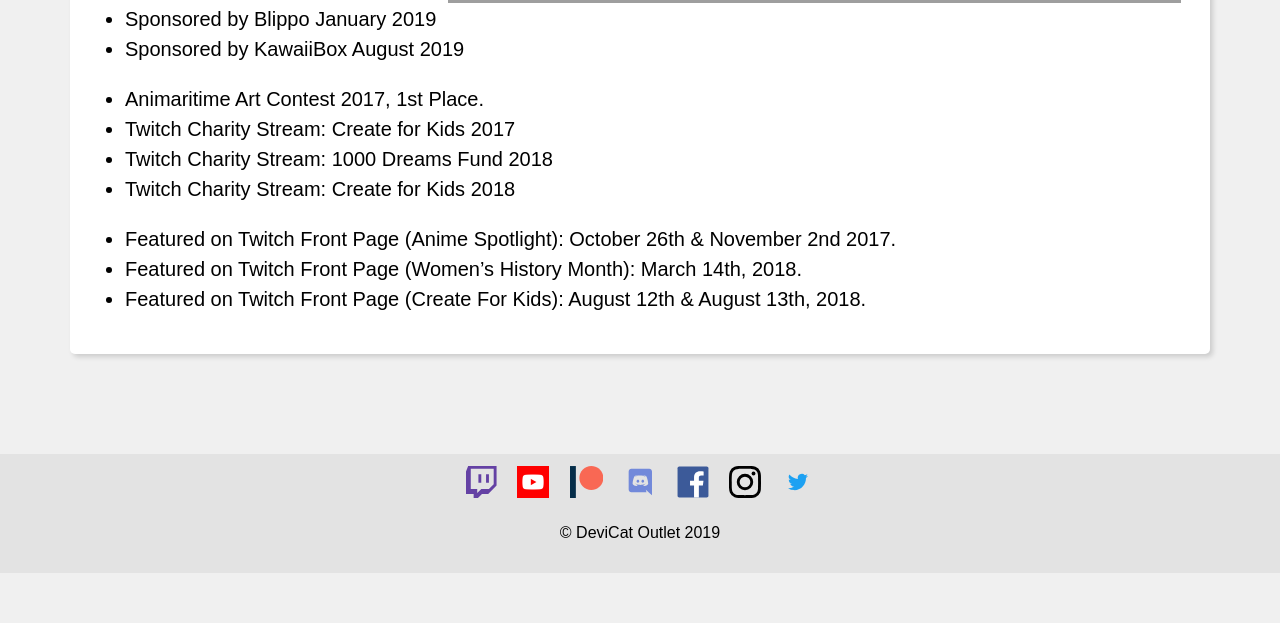
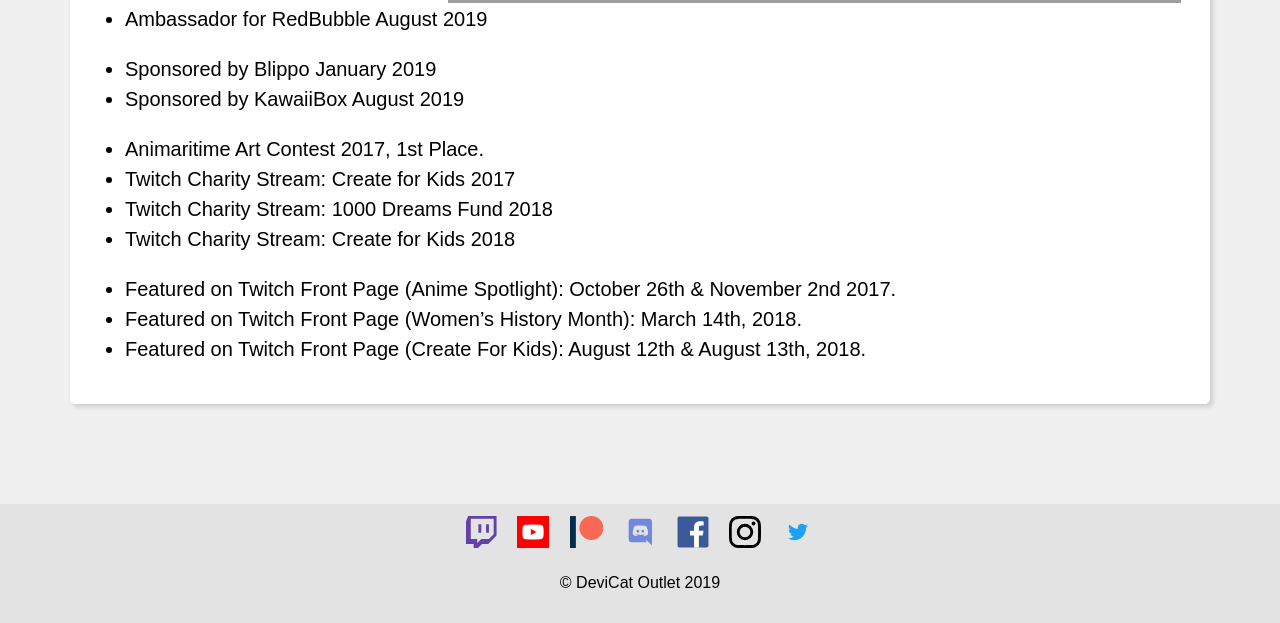
Before and after one commit to DeviCatOutlet/devicatoutlet.github.io, a Jekyll site: the page built from goals.md, in a window 1280 px wide and 900 px high, scrolled down 622 px, cut to the strip 277-900 px from the top of the window. Built offline with Jekyll 4.4.1, drawn with Linux system fonts in a browser that asks for light colours; our own code applies the rules of GitHub Pages for plain Markdown files; before the commit the page ends 1472 px from its top, so only the background shows below that.

Commit message:
Update Goals Page
Add to past achievements

```diff
--- a/goals.md
+++ b/goals.md
@@ -7,6 +7,8 @@
 
 
 ## Past Achievements
+- Ambassador for RedBubble August 2019
+
 - Sponsored by Blippo January 2019
 - Sponsored by KawaiiBox August 2019
 
```
